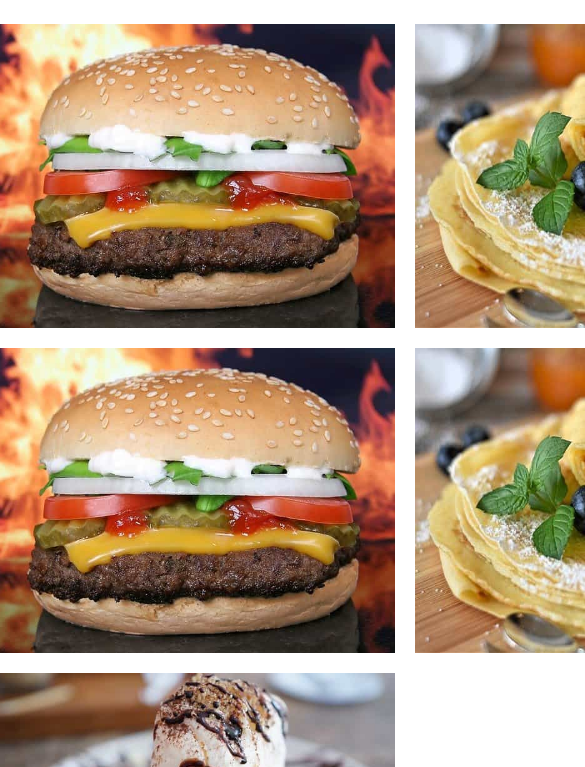
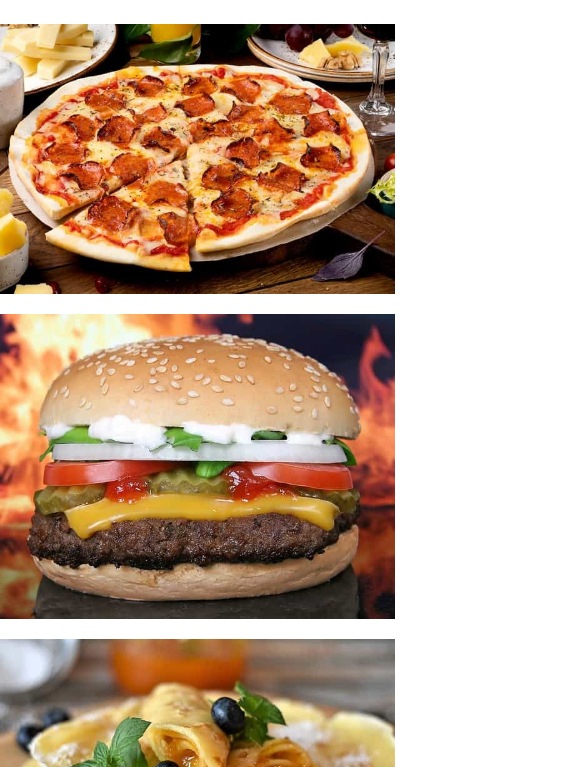
Before and after one commit to Mohamedali678/CSS-grid, a plain HTML site: page index.html in a window 390 px wide. Shown: the part 77-844 px from the top of the page, 585 px wide, since content can reach past the window. Drawn offline with Linux system fonts and the light colour scheme.

Commit message:
waxaa kusoo daray responsive

```diff
--- a/style.css
+++ b/style.css
@@ -20,3 +20,13 @@ h1 {
   border: 3px solid black;
   box-shadow: 2px 4px 6px black;
 }
+
+
+@media screen and (max-width: 600px)
+{
+  .container{
+    grid-template-columns: 400px;
+    width: 100%;
+  }
+
+}
```
